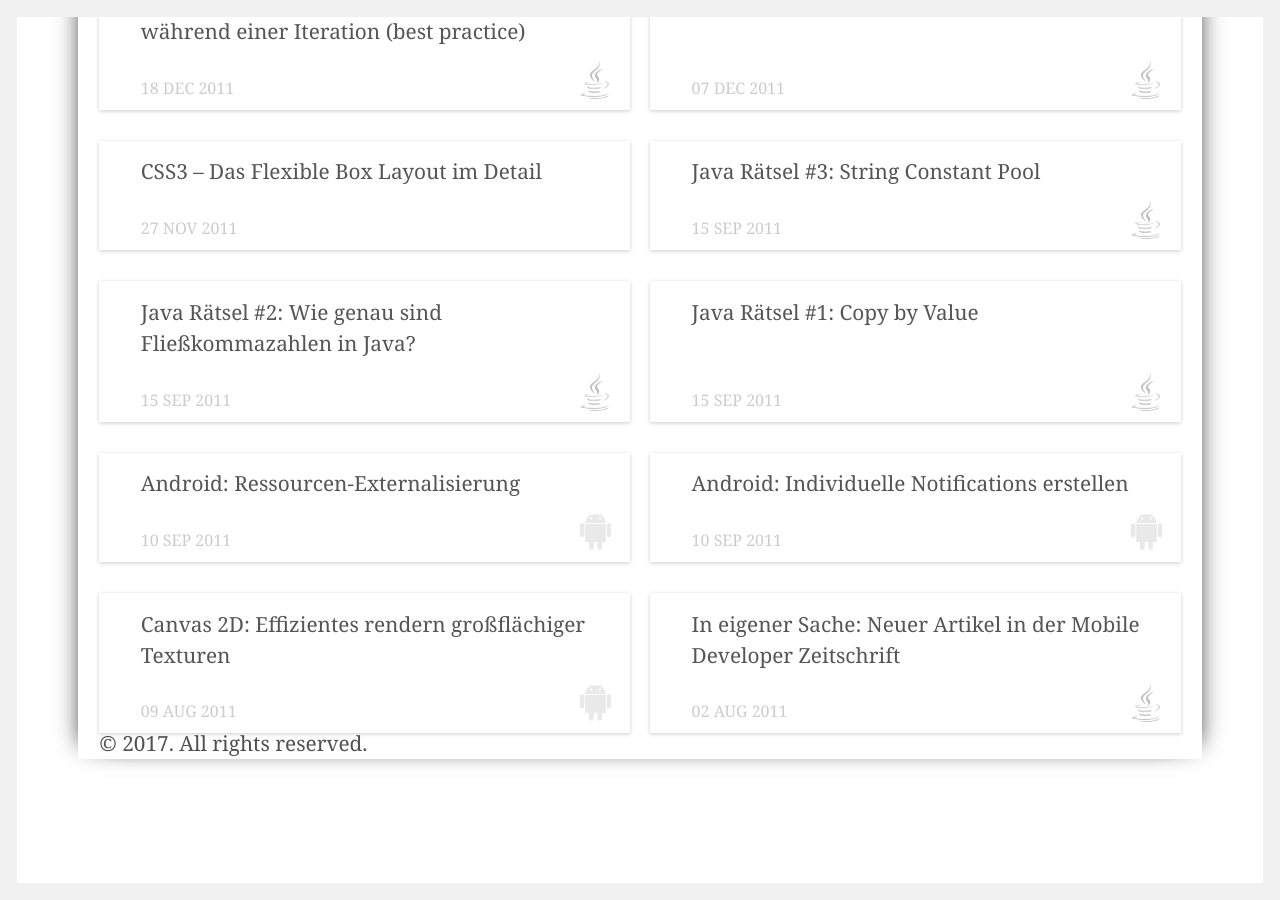
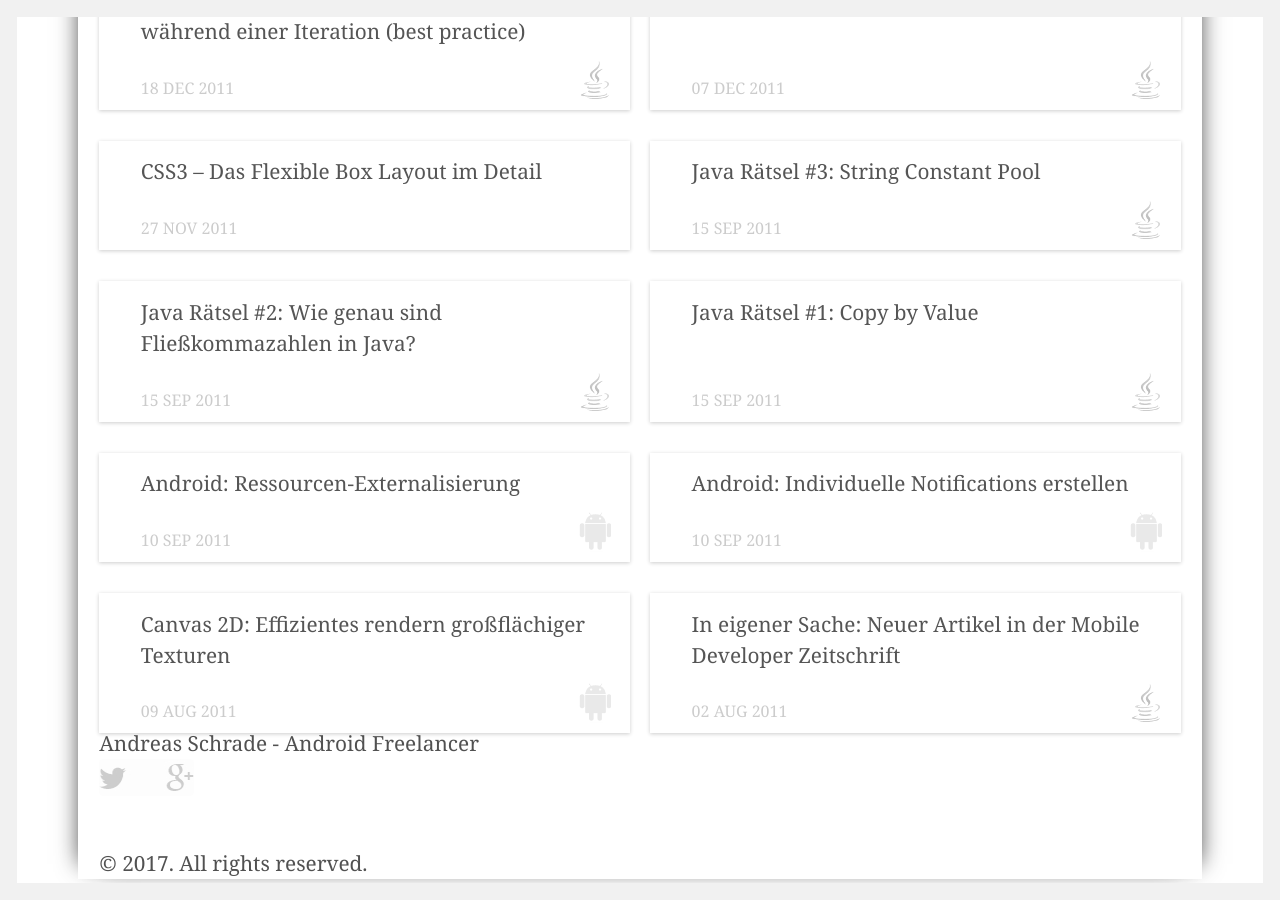
Before and after one commit to andreasschrade/andreasschrade.github.com, a Jekyll site: the page built from index.html, in a window 1280 px wide and 900 px high, scrolled down 5562 px. Built offline with Jekyll 4.4.1, drawn with Linux system fonts in a browser that asks for light colours; Markdown is read by kramdown in place of the engine named in the settings; the list of posts is cut into pages by our own code.

Commit message:
updated website

```diff
--- a/_config.yml
+++ b/_config.yml
@@ -7,7 +7,7 @@
 
 # Setup
 title:            Andreas Schrade
-tagline:          Android and Java Freelancer
+tagline:          Android Freelancer
 url:              http://andreas-schrade.de
 paginate:         1
 baseurl:          /
--- a/_layouts/default.html
+++ b/_layouts/default.html
@@ -21,7 +21,7 @@
             &nbsp;&nbsp;&nbsp;
             <small><a href="/archive">Archive</a></small>
              &nbsp;&nbsp;&nbsp;
-             <a href="/" title="Home"><img style="display:inline; vertical-align:middle" src="http://andreasschrade.github.io/assets/swirl-top.jpg"></a>
+             <a href="/" title="Home"><img style="display:inline; vertical-align:middle" alt="swirl logo" src="http://andreasschrade.github.io/assets/swirl-top.jpg"></a>
 
             &nbsp;&nbsp;&nbsp;
             <small><a href="/atom.xml">Feed</a></small>
@@ -37,6 +37,12 @@
 
       <div class="footer">
         <p>
+        Andreas Schrade - Android Freelancer<br>
+        <img src="{{ site.url }}/assets/twitter-gplus.jpg" border="0" usemap="#snetwork">
+  <map name="#snetwork">
+    <area shape="rect" coords="0,0,47,35" href="https://twitter.com/andreasschrade">
+    <area shape="rect" coords="48,0,95,35" href="https://plus.google.com/+AndreasSchrade">
+    <br>
           &copy; {{ site.time | date: '%Y' }}. All rights reserved.
         </p>
       </div>
--- a/index.html
+++ b/index.html
@@ -48,10 +48,10 @@
               <div class="block-postMeta">{{ post.date | date_to_string }}  {% if post.language %} - EN{% endif %}</div>
 
               {% if post.category == "android" ||  post.language %}
-               <div class="block-postMeta" style="right:0px"><img src="{{site.baseurl}}assets/android.png" style="margin:0"/></div>
+               <div class="block-postMeta" style="right:0px"><img src="{{site.baseurl}}assets/android.png" alt="android logo" style="margin:0"/></div>
               {% endif %}
                 {% if post.category == "java" %}
-               <div class="block-postMeta" style="right:0px"><img src="{{site.baseurl}}assets/java.png" style="margin:0"/></div>
+               <div class="block-postMeta" style="right:0px"><img src="{{site.baseurl}}assets/java.png" alt="java logo" style="margin:0"/></div>
               {% endif %}
             </div>
           </li>
```
